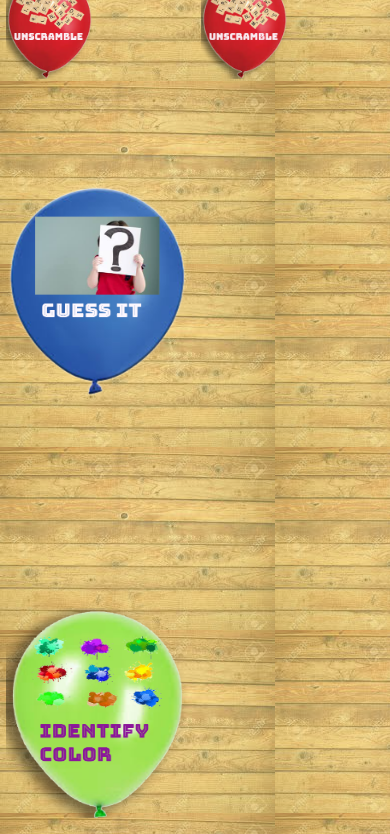
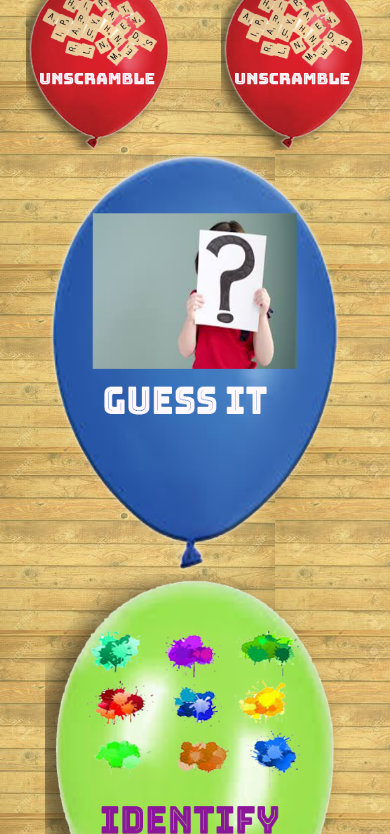
Before and after one commit to payalgoyal/KidsLearningAppFin, a plain HTML site: page category.html in a window 390 px wide. Shown: the part 102-936 px from the top of the page. Drawn offline with Linux system fonts and the light colour scheme.

Commit message:
check table

```diff
--- a/style.css
+++ b/style.css
@@ -306,13 +306,13 @@ img, embed, object, video {
 }
 .catImage{
 	width:100%;
-	height: 50%;
+	height: 100%;
 }
 .catButtons{
 	border: none;
 	background: none;
-
-	width: 50%;
+	margin-left:10%;
+	width: 80%;
 	height: 50%;
 }
 .catText{
```
